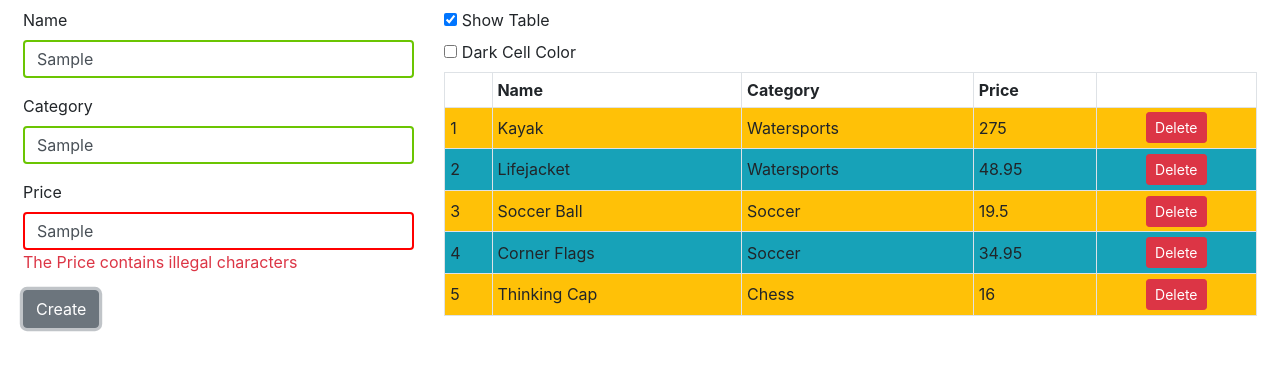
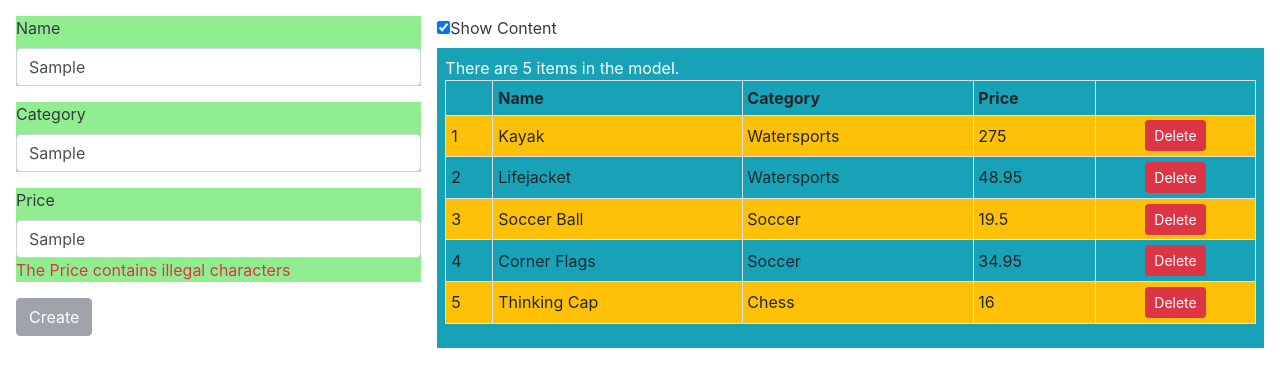
Before and after one commit to allotisam/ProAngular6, an Angular app: page / in a window 1280 px wide. Both pictures are taken after typing "Sample", "Sample", "Sample" into the empty fields and a click on the button "Create". Shown: the top 386 px of the page. Built offline with nearby package versions, Linux system fonts and the light colour scheme.

Commit message:
Ch17 - completed p.432 of 780 Structuring with Components -Creating New Components -Defining Templates -Completing the Component Restructure

```diff
--- a/src/app/app.module.ts
+++ b/src/app/app.module.ts
@@ -10,10 +10,17 @@
 import { PaIteratorDirective } from './iterator.directive';
 import { PaCellColor } from './cellColor.directive';
 import { PaCellColorSwitcher } from './cellColorSwitcher.directive';
+import { ProductTableComponent } from './productTable.component';
+import { ProductFormComponent } from './productForm.component';
+import { PaToggleView } from './toggleView.component';
 
 @NgModule({
   declarations: [
-    ProductComponent, PaAttrDirective, PaModel, PaStructureDirective, PaIteratorDirective, PaCellColor, PaCellColorSwitcher
+    ProductComponent, PaAttrDirective, PaModel,
+    PaStructureDirective, PaIteratorDirective,
+    PaCellColor, PaCellColorSwitcher,
+    ProductTableComponent, ProductFormComponent,
+    PaToggleView
   ],
   imports: [
     BrowserModule, FormsModule, ReactiveFormsModule
--- a/src/app/component.ts
+++ b/src/app/component.ts
@@ -10,41 +10,13 @@
 })
 export class ProductComponent {
     model: Model = new Model();
-    newProduct: Product = new Product();
-    form: ProductFormGroup = new ProductFormGroup();
-    formSubmitted: boolean = false;
-    showTable = true;
 
     constructor(ref: ApplicationRef) {
         (<any>window).appRef = ref;
         (<any>window).model = this.model;
     }
 
-    getProduct(key: number): Product {
-        return this.model.getProduct(key);
-    }
-
-    getProducts(): Product[] {
-        const numOfProducts = this.model.getProducts();
-        console.log(numOfProducts);
-        return numOfProducts;
-    }
-
     addProduct(p: Product) {
         this.model.saveProduct(p);
     }
-
-    deleteProduct(key: number) {
-        this.model.deleteProduct(key);
-    }
-
-    submitForm(form: NgForm) {
-        this.formSubmitted = true;
-        if (form.valid) {
-            this.addProduct(this.newProduct);
-            this.newProduct = new Product();
-            form.reset();
-            this.formSubmitted = false;
-        }
-    }
 }
--- a/src/app/iterator.directive.ts
+++ b/src/app/iterator.directive.ts
@@ -2,7 +2,6 @@
     Input, SimpleChange, IterableDiffer, IterableDiffers,
     ChangeDetectorRef, CollectionChangeRecord, DefaultIterableDiffer, ViewRef
 } from '@angular/core';
-import { removeAllListeners } from 'cluster';
 
 @Directive({
     selector: '[paForOf]'
--- /dev/null
+++ b/src/app/productForm.component.html
@@ -0,0 +1,19 @@
+<form novalidate [formGroup]="form" (ngSubmit)="submitForm(form)">
+    <div class="form-group" *ngFor="let control of form.productControls">
+        <label>{{ control.label }}</label>
+        <input class="form-control"
+            [(ngModel)]="newProduct[control.modelProperty]"
+            name="{{ control.modelProperty }}"
+            formControlName="{{control.modelProperty}}" />
+        <ul class="text-danger list-unstyled" *ngIf="(formSubmitted || control.dirty) && !control.valid">
+            <li *ngFor="let error of control.getValidationMessages()">
+                {{ error }}
+            </li>
+        </ul>
+    </div>
+    <button class="btn btn-primary" type="submit"
+        [disabled]="formSubmitted && !form.valid"
+        [class.btn-secondary]="formSubmitted && !form.valid">
+        Create
+    </button>
+</form>
--- /dev/null
+++ b/src/app/productForm.component.ts
@@ -0,0 +1,27 @@
+import { Component, Output, EventEmitter } from '@angular/core';
+import { Product } from './product.model';
+import { ProductFormGroup } from './form.model';
+
+@Component({
+    selector: 'paProductForm',
+    templateUrl: 'productForm.component.html',
+    styles: ['div { background-color: lightgreen }']
+})
+export class ProductFormComponent {
+    form: ProductFormGroup = new ProductFormGroup();
+    newProduct: Product = new Product();
+    formSubmitted = false;
+
+    @Output('paNewProduct')
+    newProductEvent = new EventEmitter<Product>();
+
+    submitForm(form: any) {
+        this.formSubmitted = true;
+        if (form.valid) {
+            this.newProductEvent.emit(this.newProduct);
+            this.newProduct = new Product();
+            this.form.reset();
+            this.formSubmitted = false;
+        }
+    }
+}
--- /dev/null
+++ b/src/app/productTable.component.html
@@ -0,0 +1,26 @@
+<div class="bg-info p-2">
+    There are {{ getProducts().length }} items in the model.
+
+    <table class="table table-sm table-bordered table-striped">
+        <tr>
+            <th></th>
+            <th>Name</th>
+            <th>Category</th>
+            <th>Price</th>
+            <th></th>
+        </tr>
+        <tbody>
+            <tr *paFor="let item of getProducts(); let i=index; let odd=odd; let even=even" [class.bg-info]="odd" [class.bg-warning]="even">
+                <td style="vertical-align: middle">{{ i+1 }}</td>
+                <td style="vertical-align: middle">{{ item.name }}</td>
+                <td style="vertical-align: middle">{{ item.category }}</td>
+                <td style="vertical-align: middle">{{ item.price }}</td>
+                <td class="text-center">
+                    <button class="btn btn-danger btn-sm" (click)="deleteProduct(item.id)">
+                        Delete
+                    </button>
+                </td>
+            </tr>
+        </tbody>
+    </table>
+</div>
--- /dev/null
+++ b/src/app/productTable.component.ts
@@ -0,0 +1,28 @@
+import { Component, Input } from '@angular/core';
+import { Model } from './repository.model';
+import { Product } from './product.model';
+
+@Component({
+    selector: 'paProductTable',
+    templateUrl: 'productTable.component.html'
+})
+export class ProductTableComponent {
+
+    showTable = true;
+
+    @Input('model')
+    dataModel: Model;
+
+    getProduct(key: number): Product {
+        return this.dataModel.getProduct(key);
+    }
+
+    getProducts(): Product[] {
+        return this.dataModel.getProducts();
+    }
+
+    deleteProduct(key: number) {
+        this.dataModel.deleteProduct(key);
+    }
+
+}
--- a/src/app/template.html
+++ b/src/app/template.html
@@ -1,70 +1,10 @@
-<style>
-    input.ng-dirty.ng-invalid {
-        border: 2px solid #ff0000
-    }
-
-    input.ng-dirty.ng-valid {
-        border: 2px solid #6bc502
-    }
-</style>
-
-<div class="row m-2">
-    <div class="col-4">
-        <form novalidate [formGroup]="form" (ngSubmit)="submitForm(form)">
-            <div class="form-group" *ngFor="let control of form.productControls">
-                <label>{{ control.label }}</label>
-                <input class="form-control"
-                    [(ngModel)]="newProduct[control.modelProperty]"
-                    name="{{ control.modelProperty }}"
-                    formControlName="{{ control.modelProperty }}" />
-                <ul class="text-danger list-unstyled" *ngIf="(formSubmitted || control.dirty) && !control.valid">
-                    <li *ngFor="let error of control.getValidationMessages()">
-                        {{ error }}
-                    </li>
-                </ul>
-            </div>
-            <button class="btn btn-primary" type="submit"
-                [disabled]="formSubmtted && !form.valid"
-                [class.btn-secondary]="formSubmitted && !form.valid">
-                Create
-            </button>
-        </form>
+<div class="row text-white m-2">
+    <div class="col-4 p-2 text-dark">
+        <paProductForm (paNewProduct)="addProduct($event)"></paProductForm>
     </div>
-
-    <div class="col-8">
-        <div class="checkbox">
-            <label>
-                <input type="checkbox" [(ngModel)]="showTable" />
-                Show Table
-            </label>
-        </div>
-        <div class="checkbox">
-            <label>
-                <input type="checkbox" [(ngModel)]="darkColor" />
-                Dark Cell Color
-            </label>
-        </div>
-        <table *paIf="showTable" class="table table-sm table-bordered table-striped" [paCellDarkColor]="darkColor">
-            <tr>
-                <th></th>
-                <th>Name</th>
-                <th>Category</th>
-                <th>Price</th>
-                <th></th>
-            </tr>
-            <tbody class="text-black">
-                <tr *paFor="let item of getProducts(); let i=index; let odd=odd; let even=even" [class.bg-info]="odd" [class.bg-warning]="even">
-                    <td style="vertical-align:middle">{{ i + 1 }}</td>
-                    <td style="vertical-align:middle">{{ item.name }}</td>
-                    <td style="vertical-align:middle">{{ item.category }}</td>
-                    <td style="vertical-align:middle">{{ item.price }}</td>
-                    <td class="text-center">
-                        <button class="btn btn-danger btn-sm" (click)="deleteProduct(item.id)">
-                            Delete
-                        </button>
-                    </td>
-                </tr>
-            </tbody>
-        </table>
+    <div class="col-8 p-2">
+        <paToggleView>
+            <paProductTable [model]="model"></paProductTable>
+        </paToggleView>
     </div>
 </div>
--- /dev/null
+++ b/src/app/toggleView.component.html
@@ -0,0 +1,7 @@
+<div class="checkbox text-dark">
+    <input type="checkbox" [(ngModel)]="showContent" />
+    <label>
+        Show Content
+    </label>
+</div>
+<ng-content *ngIf="showContent"></ng-content>
--- /dev/null
+++ b/src/app/toggleView.component.ts
@@ -0,0 +1,9 @@
+import { Component } from '@angular/core';
+
+@Component({
+    selector: 'paToggleView',
+    templateUrl: 'toggleView.component.html'
+})
+export class PaToggleView {
+    showContent = true;
+}
```
